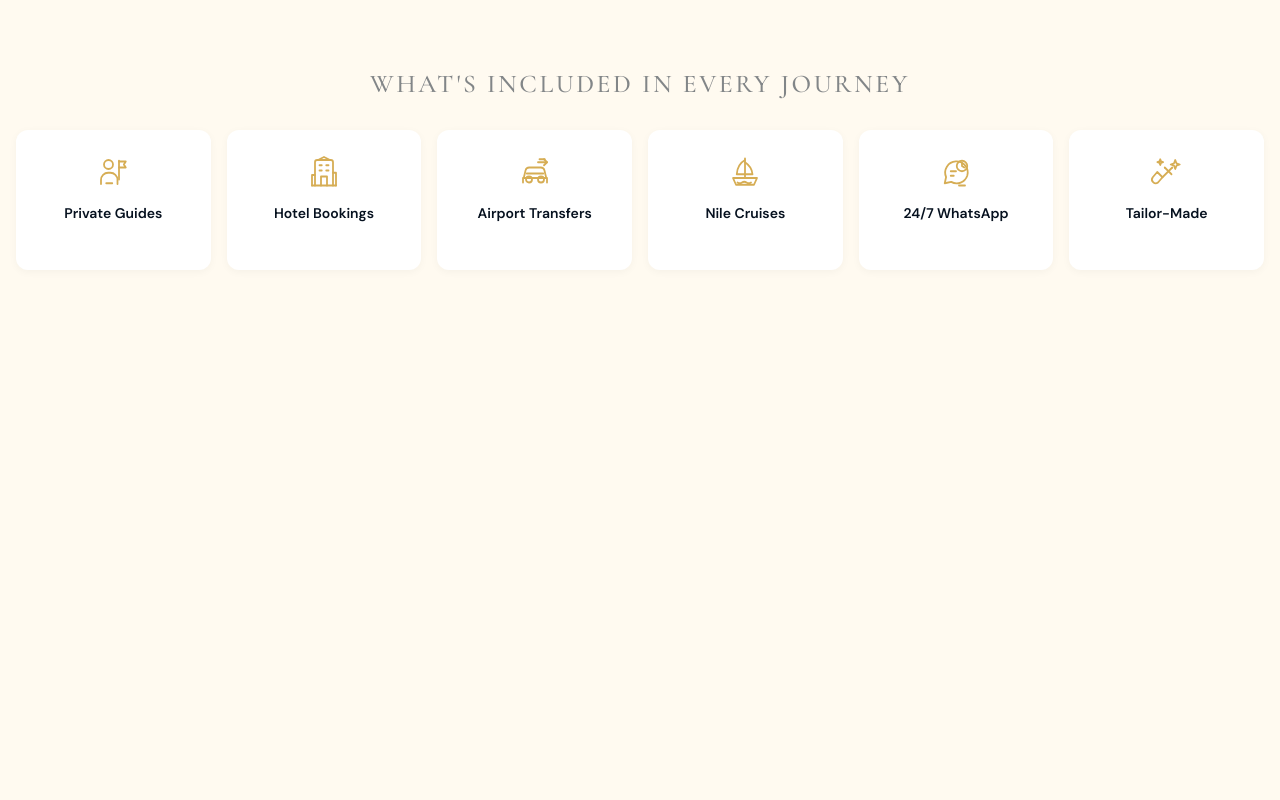
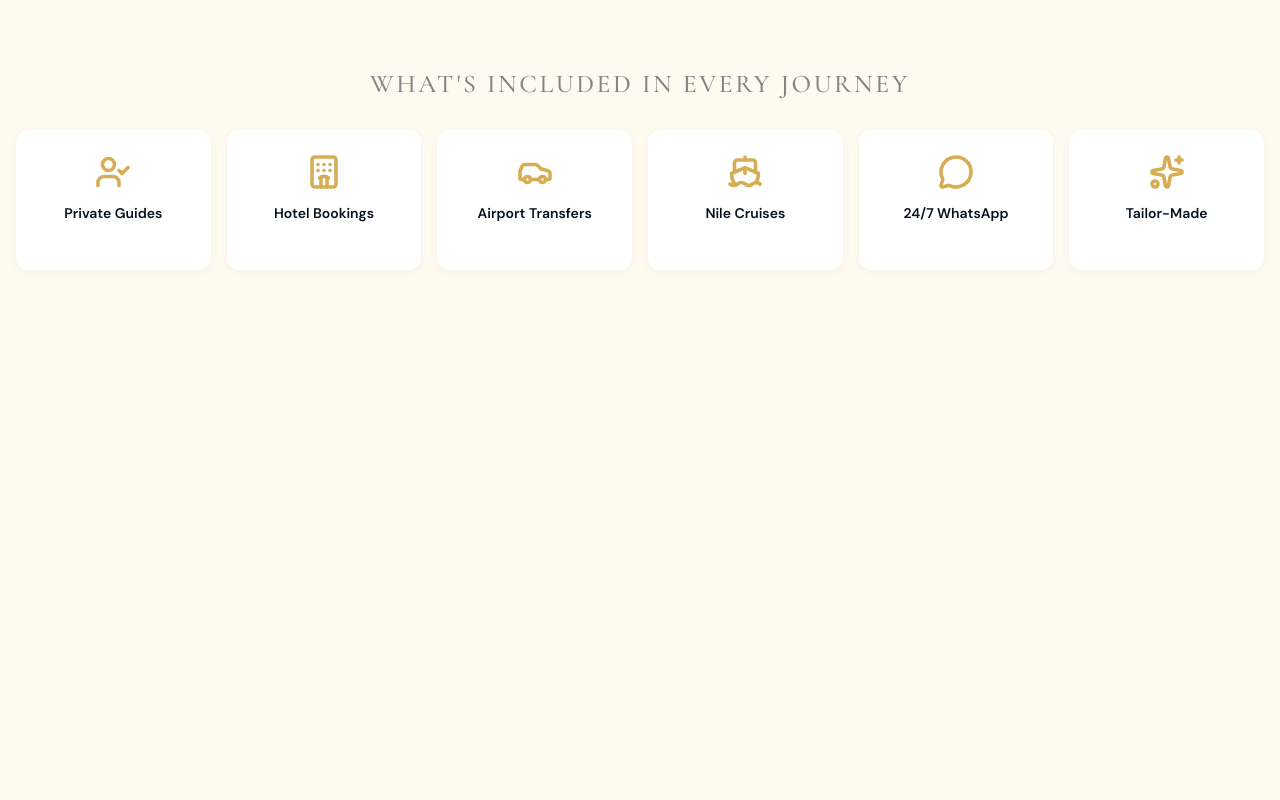
Before and after one commit to mohamedholmes0000/jack-tours-luxor, a Next.js app: page / in a window 1280 px wide. Shown: the part 2740-3540 px from the top of the page. Built offline with nearby package versions, Linux system fonts and the light colour scheme; no server answers; the database is empty.

Commit message:
Phase D2: Wire Why Us and Final CTA to admin database

```diff
--- a/components/admin/homepage-editor.tsx
+++ b/components/admin/homepage-editor.tsx
@@ -1,56 +1,18 @@
 "use client";
 
 import Image from "next/image";
-import dynamic from "next/dynamic";
 import Link from "next/link";
-import type { ComponentType } from "react";
-import { useMemo, useRef, useState } from "react";
+import { createElement, useMemo, useRef, useState } from "react";
 import {
   ChevronDown,
-  Sparkles,
-  type LucideProps,
 } from "lucide-react";
 import {
   curatedHomepageIcons,
   normalizeHomepageIconName,
   type HomepageEditorValues,
 } from "@/lib/homepage-settings";
+import { getLucideIcon } from "@/lib/icons";
 import { safeImageSrc } from "@/lib/images";
-
-type DynamicLucideIcon = ComponentType<LucideProps>;
-
-const iconMap: Record<string, DynamicLucideIcon> = {
-  Anchor: dynamic(() => import("lucide-react").then((mod) => mod.Anchor)),
-  Award: dynamic(() => import("lucide-react").then((mod) => mod.Award)),
-  Calendar: dynamic(() => import("lucide-react").then((mod) => mod.Calendar)),
-  Camera: dynamic(() => import("lucide-react").then((mod) => mod.Camera)),
-  Car: dynamic(() => import("lucide-react").then((mod) => mod.Car)),
-  Clock: dynamic(() => import("lucide-react").then((mod) => mod.Clock)),
-  Coffee: dynamic(() => import("lucide-react").then((mod) => mod.Coffee)),
-  Compass: dynamic(() => import("lucide-react").then((mod) => mod.Compass)),
-  Globe: dynamic(() => import("lucide-react").then((mod) => mod.Globe)),
-  Heart: dynamic(() => import("lucide-react").then((mod) => mod.Heart)),
-  Hotel: dynamic(() => import("lucide-react").then((mod) => mod.Hotel)),
-  Mail: dynamic(() => import("lucide-react").then((mod) => mod.Mail)),
-  Map: dynamic(() => import("lucide-react").then((mod) => mod.Map)),
-  MapPin: dynamic(() => import("lucide-react").then((mod) => mod.MapPin)),
-  MessageCircle: dynamic(() => import("lucide-react").then((mod) => mod.MessageCircle)),
-  Moon: dynamic(() => import("lucide-react").then((mod) => mod.Moon)),
-  Mountain: dynamic(() => import("lucide-react").then((mod) => mod.Mountain)),
-  Phone: dynamic(() => import("lucide-react").then((mod) => mod.Phone)),
-  Plane: dynamic(() => import("lucide-react").then((mod) => mod.Plane)),
-  Shield: dynamic(() => import("lucide-react").then((mod) => mod.Shield)),
-  Ship: dynamic(() => import("lucide-react").then((mod) => mod.Ship)),
-  Sparkles: dynamic(() => import("lucide-react").then((mod) => mod.Sparkles)),
-  Star: dynamic(() => import("lucide-react").then((mod) => mod.Star)),
-  Sun: dynamic(() => import("lucide-react").then((mod) => mod.Sun)),
-  Sunrise: dynamic(() => import("lucide-react").then((mod) => mod.Sunrise)),
-  Tent: dynamic(() => import("lucide-react").then((mod) => mod.Tent)),
-  TreePine: dynamic(() => import("lucide-react").then((mod) => mod.TreePine)),
-  UserCheck: dynamic(() => import("lucide-react").then((mod) => mod.UserCheck)),
-  Users: dynamic(() => import("lucide-react").then((mod) => mod.Users)),
-  Utensils: dynamic(() => import("lucide-react").then((mod) => mod.Utensils)),
-};
 
 type SectionKey =
   | "destinations"
@@ -147,8 +109,10 @@ function Toggle({
 
 function IconPreview({ name }: { name: string }) {
   const normalized = normalizeHomepageIconName(name);
-  const Icon = iconMap[normalized] || Sparkles;
-  return <Icon aria-hidden="true" className="h-5 w-5" />;
+  return createElement(getLucideIcon(normalized), {
+    "aria-hidden": true,
+    className: "h-5 w-5",
+  });
 }
 
 function IconPicker({
--- a/components/home/homepage.tsx
+++ b/components/home/homepage.tsx
@@ -1,5 +1,6 @@
 import Image from "next/image";
 import Link from "next/link";
+import { createElement } from "react";
 import { DestinationCarousel } from "@/components/home/destination-carousel";
 import { formatPrice, type Tour } from "@/lib/content";
 import {
@@ -8,6 +9,7 @@ import {
   getToursSafe,
 } from "@/lib/data/public";
 import { getPublicSettings } from "@/lib/data/settings";
+import { getLucideIcon } from "@/lib/icons";
 import { safeImageSrc } from "@/lib/images";
 
 // ============================================================================
@@ -80,43 +82,6 @@ const destinationsMarquee = [
 ];
 
 */
-type WhyUsServiceIcon =
-  | "user-check"
-  | "hotel"
-  | "car"
-  | "ship"
-  | "message"
-  | "sparkles";
-
-const whyUsServices: ReadonlyArray<{
-  icon: WhyUsServiceIcon;
-  label: string;
-}> = [
-  {
-    icon: "user-check",
-    label: "Private Guides",
-  },
-  {
-    icon: "hotel",
-    label: "Hotel Bookings",
-  },
-  {
-    icon: "car",
-    label: "Airport Transfers",
-  },
-  {
-    icon: "ship",
-    label: "Nile Cruises",
-  },
-  {
-    icon: "message",
-    label: "24/7 WhatsApp",
-  },
-  {
-    icon: "sparkles",
-    label: "Tailor-Made",
-  },
-];
 
 const stats: ReadonlyArray<readonly [string, string]> = [
   ["10+", "Years on the ground"],
@@ -163,8 +128,15 @@ function cleanHeroText(settings: Awaited<ReturnType<typeof getPublicSettings>>)
   };
 }
 
-function splitHeroHeadline(headline: string, accent: string) {
-  let cleanHeadline = cleanSettingText(headline) || `${approvedHeroHeadline} ${approvedHeroHeadlineAccent}`;
+function splitAccentText(
+  headline: string | undefined,
+  accent: string | undefined,
+  {
+    appendMissingAccent = false,
+    fallbackHeadline = "",
+  }: { appendMissingAccent?: boolean; fallbackHeadline?: string } = {},
+) {
+  let cleanHeadline = cleanSettingText(headline) || fallbackHeadline;
   const cleanAccent = cleanSettingText(accent);
 
   if (!cleanAccent) {
@@ -178,6 +150,11 @@ function splitHeroHeadline(headline: string, accent: string) {
 
   const headlineContainsAccent = cleanHeadline.toLowerCase().includes(cleanAccent.toLowerCase());
   if (
+    !headlineContainsAccent &&
+    appendMissingAccent
+  ) {
+    cleanHeadline = `${cleanHeadline} ${cleanAccent}`.trim();
+  } else if (
     !headlineContainsAccent &&
     cleanHeadline === approvedHeroHeadline &&
     cleanAccent === approvedHeroHeadlineAccent
@@ -204,6 +181,12 @@ function splitHeroHeadline(headline: string, accent: string) {
   };
 }
 
+function splitHeroHeadline(headline: string, accent: string | undefined) {
+  return splitAccentText(headline, accent, {
+    fallbackHeadline: `${approvedHeroHeadline} ${approvedHeroHeadlineAccent}`,
+  });
+}
+
 function normalizeHeroTrustBadges(value: string[]) {
   const fallback = [
     "Local Egypt Travel Experts",
@@ -216,86 +199,6 @@ function normalizeHeroTrustBadges(value: string[]) {
 
 function primaryCategoryLabel(category: string) {
   return category.replace(/\s*·\s*Custom$/i, "").replace(/\s*\/\s*Custom$/i, "").trim();
-}
-
-function WhyUsIcon({ icon }: { icon: WhyUsServiceIcon }) {
-  return (
-    <svg
-      aria-hidden="true"
-      viewBox="0 0 48 48"
-      className="mx-auto h-9 w-9 text-[var(--color-gold)]"
-      fill="none"
-      stroke="currentColor"
-      strokeWidth="2.4"
-      strokeLinecap="round"
-      strokeLinejoin="round"
-    >
-      {icon === "user-check" ? (
-        <>
-          <circle cx="18" cy="14" r="6" />
-          <path d="M8 40v-5.5A9.5 9.5 0 0 1 17.5 25h3A9.5 9.5 0 0 1 30 34.5V40" />
-          <path d="M32 9v25" />
-          <path d="M32 10h9l-2.5 4L41 18h-9" />
-          <path d="M15 39h8" />
-        </>
-      ) : null}
-      {icon === "hotel" ? (
-        <>
-          <path d="M8 42h32" />
-          <path d="M12 42V11a3 3 0 0 1 3-3h18a3 3 0 0 1 3 3v31" />
-          <path d="M20 42V30h8v12" />
-          <path d="M18 15h3" />
-          <path d="M27 15h3" />
-          <path d="M18 22h3" />
-          <path d="M27 22h3" />
-          <path d="M12 28H8v14" />
-          <path d="M36 25h4v17" />
-          <path d="M16 8l8-4 8 4" />
-        </>
-      ) : null}
-      {icon === "car" ? (
-        <>
-          <path d="M9 32h30l-2.4-10.2A5 5 0 0 0 31.8 18H16.2a5 5 0 0 0-4.8 3.8L9 32Z" />
-          <path d="M13 26h22" />
-          <path d="M8 32v6" />
-          <path d="M40 32v6" />
-          <circle cx="16" cy="34" r="4" />
-          <circle cx="32" cy="34" r="4" />
-          <path d="M30 7h7" />
-          <path d="M36 7l4 4-4 4" />
-          <path d="M28 11h12" />
-        </>
-      ) : null}
-      {icon === "ship" ? (
-        <>
-          <path d="M24 6v26" />
-          <path d="M24 8c-7 4-10.5 10.5-11 19h11" />
-          <path d="M24 11c6 4 9.5 9.5 10 16H24" />
-          <path d="M8 32h32l-4 9H12l-4-9Z" />
-          <path d="M14 38c2 1.4 4 1.4 6 0s4-1.4 6 0 4 1.4 6 0" />
-        </>
-      ) : null}
-      {icon === "message" ? (
-        <>
-          <path d="M39 29a15 15 0 0 1-21.4 8.2L9 39l1.8-8.3A15 15 0 1 1 39 29Z" />
-          <path d="M17 23h7" />
-          <path d="M17 29h4" />
-          <circle cx="32" cy="16" r="7" />
-          <path d="M32 12v4l3 2" />
-          <path d="M28 42h8" />
-        </>
-      ) : null}
-      {icon === "sparkles" ? (
-        <>
-          <path d="m18 31 13-13" />
-          <path d="m21 18 9 9" />
-          <path d="M12 38l6-7-7-7-6 7a5 5 0 0 0 7 7Z" />
-          <path d="m35 8 1.6 4.4L41 14l-4.4 1.6L35 20l-1.6-4.4L29 14l4.4-1.6L35 8Z" />
-          <path d="m15 7 1 2.8 2.8 1-2.8 1-1 2.8-1-2.8-2.8-1 2.8-1L15 7Z" />
-        </>
-      ) : null}
-    </svg>
-  );
 }
 
 // ----------------------------------------------------------------------------
@@ -362,7 +265,7 @@ export async function Homepage() {
   const heroSecondaryHref = homepageSettings.heroSecondaryLinkHref || "/trip-planner";
   const heroHeadline = splitHeroHeadline(
     homepageSettings.heroHeadline || `${legacyHeroText.headline} ${legacyHeroText.accent}`,
-    homepageSettings.heroHeadlineAccent || legacyHeroText.accent,
+    homepageSettings.heroHeadlineAccent,
   );
   const heroText = {
     eyebrow: cleanSettingText(homepageSettings.heroEyebrow) || legacyHeroText.eyebrow,
@@ -370,6 +273,42 @@ export async function Homepage() {
       cleanSettingText(homepageSettings.heroSubheadline) || legacyHeroText.subheadline,
   };
   const microTrustLine = normalizeHeroTrustBadges(homepageSettings.heroTrustBadges);
+  const whyUs = {
+    ctaHref: homepageSettings.whyCtaHref || "/trip-planner",
+    ctaLabel: homepageSettings.whyCtaLabel || "Plan Your Journey",
+    description:
+      homepageSettings.whyDescription ||
+      "From private guides to seamless logistics, we handle every detail of your Egypt experience so you can focus on the wonder.",
+    eyebrow: homepageSettings.whyEyebrow || "Why Jack Egypt Tour",
+    image1: safeImageSrc(homepageSettings.whyCollageImage1, "/photos/karnak.jpg"),
+    image2: safeImageSrc(homepageSettings.whyCollageImage2, "/photos/hatshepsut.jpg"),
+    image3: safeImageSrc(homepageSettings.whyCollageImage3, "/photos/felucca.jpg"),
+    includedHeading: homepageSettings.whyIncludedHeading || "What's included in every journey",
+    services: homepageSettings.whyServices,
+    visible: homepageSettings.whyVisible,
+  };
+  const whyUsHeading = splitAccentText(
+    homepageSettings.whyHeading || "Everything you need for a",
+    homepageSettings.whyHeadingAccent,
+    { appendMissingAccent: true },
+  );
+  const finalCta = {
+    backgroundImage: safeImageSrc(homepageSettings.finalCtaBackgroundImage, finalCtaImage),
+    description:
+      homepageSettings.finalCtaDescription ||
+      "Share dates, group size, and the places you have in mind. The Luxor team will reply with a calm, considered plan.",
+    eyebrow: homepageSettings.finalCtaEyebrow || "Start your booking",
+    primaryHref: homepageSettings.finalCtaPrimaryButtonHref || "/trip-planner",
+    primaryLabel: homepageSettings.finalCtaPrimaryButtonLabel || "Book Now",
+    secondaryHref: homepageSettings.finalCtaSecondaryLinkHref || "/trip-planner",
+    secondaryLabel: homepageSettings.finalCtaSecondaryLinkLabel || "Or open the trip planner",
+    visible: homepageSettings.finalCtaVisible,
+  };
+  const finalCtaHeading = splitAccentText(
+    homepageSettings.finalCtaHeading || "Ready when",
+    homepageSettings.finalCtaHeadingAccent,
+    { appendMissingAccent: true },
+  );
 
   return (
     <div data-mobile-cta="true" className="flex flex-col">
@@ -537,29 +476,31 @@ export async function Homepage() {
       {/* ============================================================
           4 · WHY JACK — editorial split, no boxy cards.
       ============================================================ */}
+      {whyUs.visible ? (
       <section className="order-4 bg-[var(--color-ivory)] py-14 lg:py-20">
         <div className="container-premium">
           <div className="grid gap-12 lg:grid-cols-2 lg:items-center lg:gap-16">
             <div className="reveal-up max-w-xl">
               <p className="text-[12.5px] font-semibold uppercase tracking-[0.1em] text-[var(--color-gold)]">
-                WHY JACK EGYPT TOUR
+                {whyUs.eyebrow}
               </p>
               <h2 className="mt-4 max-w-xl text-[clamp(2rem,3.5vw,2.8rem)] font-semibold leading-[1.15] text-[var(--color-navy)]">
-                Everything you need for a{" "}
+                {whyUsHeading.before}
+                {whyUsHeading.showAccent ? (
                   <span className="font-accent-serif italic text-[var(--color-gold)]">
-                  perfect Egypt journey
+                    {whyUsHeading.accent}
                   </span>
+                ) : null}
+                {whyUsHeading.after}
               </h2>
               <p className="mt-5 max-w-[480px] text-base font-normal leading-[1.7] text-[var(--color-navy)]/70">
-                From private guides to seamless logistics, we handle every
-                detail of your Egypt experience — so you can focus on the
-                wonder.
+                {whyUs.description}
               </p>
               <Link
-                href="/trip-planner"
+                href={whyUs.ctaHref}
                 className="mt-6 inline-flex rounded-md bg-[var(--color-gold)] px-7 py-3.5 text-[13px] font-semibold uppercase tracking-[0.05em] text-[var(--color-navy)] shadow-[0_12px_30px_rgb(201_168_76_/_22%)] transition duration-300 hover:-translate-y-0.5 hover:bg-[var(--color-gold-light)]"
               >
-                Plan Your Journey
+                {whyUs.ctaLabel}
               </Link>
             </div>
 
@@ -620,7 +561,7 @@ export async function Homepage() {
 
               <div className="relative z-10 h-[180px] w-[78%] self-start overflow-hidden rounded-2xl shadow-[0_14px_34px_rgb(0_0_0_/_14%)] lg:absolute lg:left-6 lg:top-0 lg:h-[190px] lg:w-[260px]">
                 <Image
-                  src="/photos/karnak.jpg"
+                  src={whyUs.image1}
                   alt="Karnak temple columns in Luxor"
                   fill
                   sizes="(min-width: 1024px) 260px, 78vw"
@@ -629,7 +570,7 @@ export async function Homepage() {
               </div>
               <div className="relative z-10 -mt-2 h-[250px] w-[74%] self-end overflow-hidden rounded-2xl shadow-[0_14px_34px_rgb(0_0_0_/_14%)] lg:absolute lg:right-8 lg:top-16 lg:mt-0 lg:h-[300px] lg:w-[238px]">
                 <Image
-                  src="/photos/hatshepsut.jpg"
+                  src={whyUs.image2}
                   alt="Hatshepsut temple facade"
                   fill
                   sizes="(min-width: 1024px) 238px, 74vw"
@@ -638,7 +579,7 @@ export async function Homepage() {
               </div>
               <div className="relative z-10 -mt-2 h-[180px] w-[76%] self-start overflow-hidden rounded-2xl shadow-[0_14px_34px_rgb(0_0_0_/_14%)] lg:absolute lg:bottom-0 lg:left-24 lg:mt-0 lg:h-[190px] lg:w-[250px]">
                 <Image
-                  src="/photos/felucca.jpg"
+                  src={whyUs.image3}
                   alt="Felucca sailing on the Nile"
                   fill
                   sizes="(min-width: 1024px) 250px, 76vw"
@@ -650,15 +591,19 @@ export async function Homepage() {
 
           <div className="mt-12 lg:mt-16">
             <h3 className="mb-8 text-center text-sm font-medium uppercase tracking-[0.1em] text-[var(--color-navy)]/50">
-              What&apos;s included in every journey
+              {whyUs.includedHeading}
             </h3>
             <div className="grid grid-cols-2 gap-3 sm:grid-cols-3 sm:gap-4 lg:grid-cols-6">
-              {whyUsServices.map((service) => (
+              {whyUs.services.map((service) => (
                   <div
-                  key={service.label}
+                    key={`${service.icon}-${service.label}`}
                     className="min-h-[140px] rounded-xl bg-white px-4 py-6 text-center shadow-[0_2px_8px_rgb(0_0_0_/_4%)] transition duration-300 hover:-translate-y-0.5 hover:shadow-[0_4px_16px_rgb(0_0_0_/_8%)]"
                   >
-                  <WhyUsIcon icon={service.icon} />
+                    {createElement(getLucideIcon(service.icon), {
+                      "aria-hidden": true,
+                      className: "mx-auto h-9 w-9 text-[var(--color-gold)]",
+                      strokeWidth: 2.4,
+                    })}
                     <p className="mt-3 text-sm font-semibold leading-[1.3] text-[var(--color-navy)]">
                       {service.label}
                     </p>
@@ -668,6 +613,7 @@ export async function Homepage() {
           </div>
         </div>
       </section>
+      ) : null}
 
       {/* ============================================================
           5 · BRAND STORY — image left, drop-capped paragraph right.
@@ -827,10 +773,11 @@ export async function Homepage() {
       {/* ============================================================
          12 · FINAL CTA — immersive Nile sunset, single ask.
       ============================================================ */}
+      {finalCta.visible ? (
       <section className="relative isolate order-9 overflow-hidden bg-[var(--color-navy)] text-white">
         <div className="absolute inset-0">
           <Image
-            src={finalCtaImage}
+            src={finalCta.backgroundImage}
             alt="Felucca on the Nile at sunset between Luxor and Aswan"
             fill
             sizes="100vw"
@@ -844,37 +791,39 @@ export async function Homepage() {
         <div className="container-premium relative flex min-h-[72vh] flex-col justify-end py-20 sm:min-h-[80vh] sm:py-20">
           <div className="reveal-up max-w-2xl">
             <p className="eyebrow text-[var(--color-gold-light)]">
-              Start your booking
+              {finalCta.eyebrow}
             </p>
             <h2 className="mt-4 font-serif text-[2rem] font-bold leading-[1.04] sm:text-[2.5rem] md:text-[2.625rem]">
-              Ready when
-              {" "}
+              {finalCtaHeading.before}
+              {finalCtaHeading.showAccent ? (
                 <span className="font-accent-serif block italic text-[var(--color-gold-light)]">
-                you are.
+                  {finalCtaHeading.accent}
                 </span>
+              ) : null}
+              {finalCtaHeading.after}
             </h2>
             <p className="mt-5 max-w-xl text-base leading-7 text-white/80 sm:mt-7 sm:text-lg sm:leading-8">
-              Share dates, group size, and the places you have in mind. The
-              Luxor team will reply with a calm, considered plan.
+              {finalCta.description}
             </p>
             <div className="mt-7 flex flex-col items-start gap-4 sm:mt-9 sm:flex-row sm:items-center">
               <Link
                 className="btn-primary"
-                href="/trip-planner"
+                href={finalCta.primaryHref}
               >
-                Book Now
+                {finalCta.primaryLabel}
               </Link>
               <Link
                 className="group inline-flex items-center gap-2 text-xs font-bold uppercase tracking-[0.18em] text-white/85"
-                href="/trip-planner"
+                href={finalCta.secondaryHref}
               >
                 <span className="h-px w-8 bg-[var(--color-gold-light)] transition-all duration-300 group-hover:w-12" />
-                Or open the trip planner
+                {finalCta.secondaryLabel}
               </Link>
             </div>
           </div>
         </div>
       </section>
+      ) : null}
 
       {/* ============================================================
          STICKY MOBILE CTA — toned-down navy bar (replaces the global
--- /dev/null
+++ b/lib/icons.ts
@@ -0,0 +1,17 @@
+import * as LucideIcons from "lucide-react";
+import type { LucideIcon } from "lucide-react";
+
+const legacyIconNames: Record<string, string> = {
+  car: "Car",
+  hotel: "Hotel",
+  message: "MessageCircle",
+  ship: "Ship",
+  sparkles: "Sparkles",
+  "user-check": "UserCheck",
+};
+
+export function getLucideIcon(name: string | null | undefined): LucideIcon {
+  const normalized = name ? legacyIconNames[name] || name : "Star";
+  const Icon = (LucideIcons as unknown as Record<string, LucideIcon>)[normalized];
+  return Icon || LucideIcons.Star;
+}
```
Lines whose indentation alone changed are shown as unchanged.
